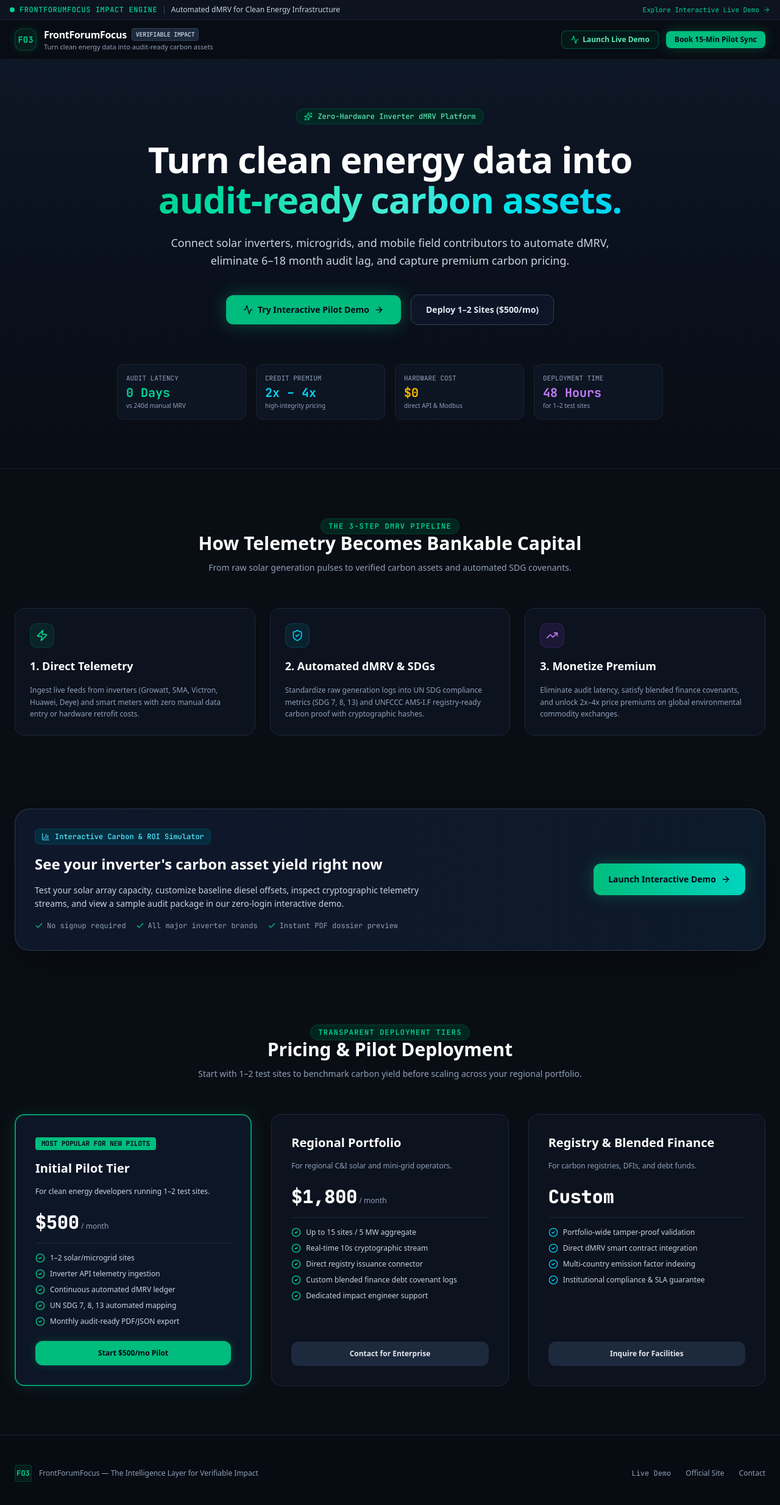
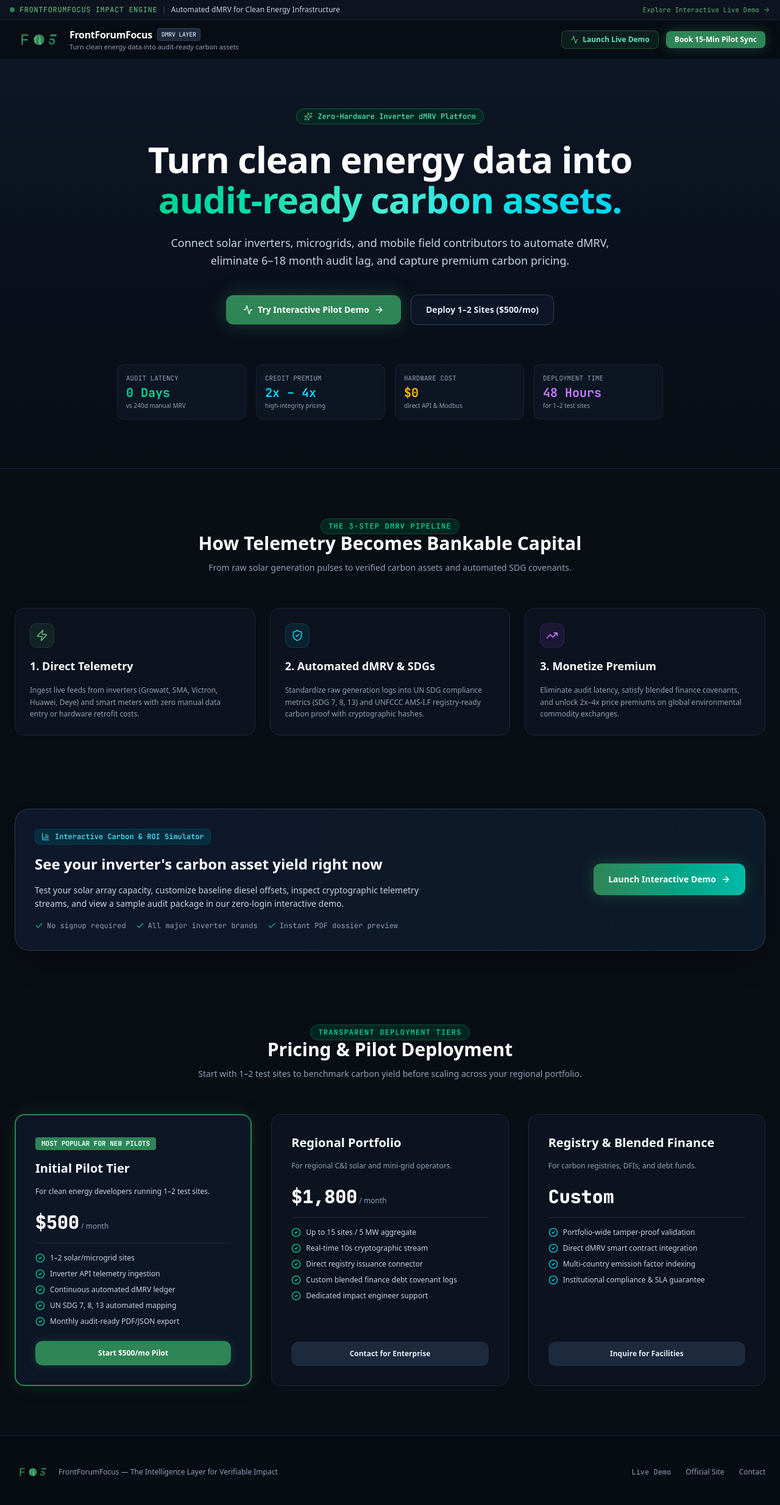
Before and after one commit to palontologist/impact-dash, a Next.js app: page / in a window 1280 px wide. Shown: the top 2468 px of the page at 61% size. Built offline with nearby package versions, Linux system fonts and the light colour scheme.

Commit message:
feat: embed FO3 globe logo in header and footer across homepage

```diff
--- a/app/page.tsx
+++ b/app/page.tsx
@@ -19,19 +19,19 @@ import {
 
 export default function HomePage() {
   return (
-    <div className="min-h-screen bg-[#090D14] text-slate-100 font-sans selection:bg-emerald-500/30 selection:text-emerald-200">
+    <div className="min-h-screen bg-[#090D14] text-slate-100 font-sans selection:bg-[#2E8556]/30 selection:text-emerald-200">
       {/* Top Banner */}
       <div className="border-b border-slate-800/80 bg-[#0d131f] px-4 py-2 text-xs text-slate-400">
         <div className="max-w-7xl mx-auto flex flex-wrap items-center justify-between gap-3">
           <div className="flex items-center gap-2">
-            <span className="flex h-2 w-2 rounded-full bg-emerald-400 animate-pulse"></span>
-            <span className="font-mono text-emerald-400 font-medium tracking-wide">FRONTFORUMFOCUS IMPACT ENGINE</span>
+            <span className="flex h-2 w-2 rounded-full bg-[#2E8556] animate-pulse"></span>
+            <span className="font-mono text-[#5DAE74] font-medium tracking-wide">FRONTFORUMFOCUS IMPACT ENGINE</span>
             <span className="hidden sm:inline text-slate-600">|</span>
             <span className="hidden sm:inline text-slate-300">Automated dMRV for Clean Energy Infrastructure</span>
           </div>
           <Link
             href="/demo"
-            className="flex items-center gap-1.5 text-[11px] font-mono text-emerald-400 hover:text-emerald-300 transition"
+            className="flex items-center gap-1.5 text-[11px] font-mono text-[#5DAE74] hover:text-emerald-300 transition"
           >
             <span>Explore Interactive Live Demo</span>
             <ArrowRight className="w-3 h-3" />
@@ -43,28 +43,28 @@ export default function HomePage() {
       <header className="border-b border-slate-800/60 bg-[#090D14]/90 backdrop-blur-md sticky top-0 z-40">
         <div className="max-w-7xl mx-auto px-4 sm:px-6 h-16 flex items-center justify-between">
           <div className="flex items-center gap-3">
-            <div className="flex h-9 w-9 items-center justify-center rounded-lg bg-emerald-500/10 border border-emerald-500/30 text-emerald-400 font-bold font-mono text-sm shadow-[0_0_15px_rgba(16,185,129,0.15)]">
-              FO3
-            </div>
-            <div>
-              <span className="font-semibold tracking-tight text-white flex items-center gap-2">
-                FrontForumFocus <span className="text-[10px] uppercase font-mono px-1.5 py-0.5 rounded bg-slate-800 text-slate-300 border border-slate-700">Verifiable Impact</span>
-              </span>
-              <p className="text-[11px] text-slate-400 hidden sm:block">Turn clean energy data into audit-ready carbon assets</p>
-            </div>
+            <Link href="/" className="flex items-center gap-2.5">
+              <img src="/logo.svg" alt="FrontForumFocus FO3 Logo" className="h-8 w-auto" />
+              <div>
+                <span className="font-semibold tracking-tight text-white flex items-center gap-2">
+                  FrontForumFocus <span className="text-[10px] uppercase font-mono px-1.5 py-0.5 rounded bg-slate-800 text-slate-300 border border-slate-700">dMRV Layer</span>
+                </span>
+                <p className="text-[11px] text-slate-400 hidden sm:block">Turn clean energy data into audit-ready carbon assets</p>
+              </div>
+            </Link>
           </div>
 
           <div className="flex items-center gap-3">
             <Link
               href="/demo"
-              className="flex items-center gap-1.5 px-3.5 py-1.5 rounded-md border border-emerald-500/40 bg-emerald-950/40 text-emerald-300 text-xs font-semibold hover:bg-emerald-900/60 transition"
+              className="flex items-center gap-1.5 px-3.5 py-1.5 rounded-md border border-[#2E8556]/50 bg-[#2E8556]/15 text-emerald-300 text-xs font-semibold hover:bg-[#2E8556]/25 transition"
             >
-              <Activity className="w-3.5 h-3.5 text-emerald-400" />
+              <Activity className="w-3.5 h-3.5 text-[#5DAE74]" />
               <span>Launch Live Demo</span>
             </Link>
             <a
               href="mailto:george.karani@startupgrind.com?subject=FrontForumFocus%20Pilot%20Inquiry"
-              className="hidden sm:flex items-center gap-1.5 px-3.5 py-1.5 rounded-md bg-emerald-500 text-slate-950 text-xs font-semibold hover:bg-emerald-400 transition shadow-[0_0_20px_rgba(16,185,129,0.3)]"
+              className="hidden sm:flex items-center gap-1.5 px-3.5 py-1.5 rounded-md bg-[#2E8556] text-white text-xs font-semibold hover:bg-[#267048] transition shadow-[0_0_20px_rgba(46,133,86,0.4)]"
             >
               Book 15-Min Pilot Sync
             </a>
@@ -77,8 +77,8 @@ export default function HomePage() {
         <div className="absolute inset-0 bg-[radial-gradient(circle_at_top,_var(--tw-gradient-stops))] from-emerald-900/20 via-transparent to-transparent pointer-events-none"></div>
 
         <div className="max-w-5xl mx-auto text-center space-y-6 relative z-10">
-          <div className="inline-flex items-center gap-2 px-3 py-1 rounded-full bg-emerald-950/80 border border-emerald-800/50 text-emerald-300 text-xs font-medium font-mono">
-            <Sparkles className="w-3.5 h-3.5 text-emerald-400" />
+          <div className="inline-flex items-center gap-2 px-3 py-1 rounded-full bg-emerald-950/80 border border-[#2E8556]/50 text-emerald-300 text-xs font-medium font-mono">
+            <Sparkles className="w-3.5 h-3.5 text-[#5DAE74]" />
             Zero-Hardware Inverter dMRV Platform
           </div>
 
@@ -96,7 +96,7 @@ export default function HomePage() {
           <div className="pt-4 flex flex-col sm:flex-row items-center justify-center gap-4">
             <Link
               href="/demo"
-              className="w-full sm:w-auto px-7 py-3.5 rounded-xl bg-emerald-500 hover:bg-emerald-400 text-slate-950 text-sm font-bold transition flex items-center justify-center gap-2 shadow-[0_0_30px_rgba(16,185,129,0.35)]"
+              className="w-full sm:w-auto px-7 py-3.5 rounded-xl bg-[#2E8556] hover:bg-[#267048] text-white text-sm font-bold transition flex items-center justify-center gap-2 shadow-[0_0_30px_rgba(46,133,86,0.4)]"
             >
               <Activity className="w-4 h-4" />
               Try Interactive Pilot Demo
@@ -140,7 +140,7 @@ export default function HomePage() {
       {/* How Physical Telemetry Becomes Bankable Capital */}
       <section className="py-20 px-4 sm:px-6 max-w-7xl mx-auto">
         <div className="text-center max-w-3xl mx-auto mb-14 space-y-3">
-          <span className="text-xs font-mono font-semibold uppercase tracking-wider text-emerald-400 bg-emerald-950/80 border border-emerald-800/40 px-3 py-1 rounded-full">
+          <span className="text-xs font-mono font-semibold uppercase tracking-wider text-emerald-400 bg-emerald-950/80 border border-[#2E8556]/40 px-3 py-1 rounded-full">
             The 3-Step dMRV Pipeline
           </span>
           <h2 className="text-2xl sm:text-3xl font-bold text-white">How Telemetry Becomes Bankable Capital</h2>
@@ -151,7 +151,7 @@ export default function HomePage() {
 
         <div className="grid grid-cols-1 md:grid-cols-3 gap-6">
           <div className="p-6 rounded-2xl border border-slate-800 bg-[#0c121e] space-y-4 hover:border-slate-700 transition">
-            <div className="w-10 h-10 rounded-xl bg-emerald-500/10 border border-emerald-500/20 flex items-center justify-center text-emerald-400">
+            <div className="w-10 h-10 rounded-xl bg-[#2E8556]/15 border border-[#2E8556]/30 flex items-center justify-center text-[#5DAE74]">
               <Zap className="w-5 h-5" />
             </div>
             <h3 className="text-lg font-bold text-white">1. Direct Telemetry</h3>
@@ -203,7 +203,7 @@ export default function HomePage() {
 
           <Link
             href="/demo"
-            className="px-6 py-4 rounded-xl bg-gradient-to-r from-emerald-500 to-teal-400 hover:from-emerald-400 hover:to-teal-300 text-slate-950 font-bold text-sm flex items-center gap-2 shadow-[0_0_25px_rgba(16,185,129,0.3)] shrink-0 transition"
+            className="px-6 py-4 rounded-xl bg-gradient-to-r from-[#2E8556] to-teal-500 hover:from-[#267048] hover:to-teal-400 text-white font-bold text-sm flex items-center gap-2 shadow-[0_0_25px_rgba(46,133,86,0.4)] shrink-0 transition"
           >
             Launch Interactive Demo
             <ArrowRight className="w-4 h-4" />
@@ -214,7 +214,7 @@ export default function HomePage() {
       {/* Pricing & Pilot Packages */}
       <section className="py-20 px-4 sm:px-6 max-w-7xl mx-auto">
         <div className="text-center max-w-3xl mx-auto mb-14 space-y-3">
-          <span className="text-xs font-mono font-semibold uppercase tracking-wider text-emerald-400 bg-emerald-950/80 border border-emerald-800/40 px-3 py-1 rounded-full">
+          <span className="text-xs font-mono font-semibold uppercase tracking-wider text-emerald-400 bg-emerald-950/80 border border-[#2E8556]/40 px-3 py-1 rounded-full">
             Transparent Deployment Tiers
           </span>
           <h2 className="text-2xl sm:text-3xl font-bold text-white">Pricing & Pilot Deployment</h2>
@@ -225,9 +225,9 @@ export default function HomePage() {
 
         <div className="grid grid-cols-1 md:grid-cols-3 gap-8">
           {/* Pilot Package */}
-          <div className="p-8 rounded-2xl border-2 border-emerald-500/80 bg-[#0c1626] relative space-y-6 shadow-[0_0_30px_rgba(16,185,129,0.15)] flex flex-col justify-between">
+          <div className="p-8 rounded-2xl border-2 border-[#2E8556] bg-[#0c1626] relative space-y-6 shadow-[0_0_30px_rgba(46,133,86,0.2)] flex flex-col justify-between">
             <div className="space-y-4">
-              <div className="inline-block px-2.5 py-0.5 rounded bg-emerald-500 text-slate-950 text-[11px] font-bold uppercase font-mono">
+              <div className="inline-block px-2.5 py-0.5 rounded bg-[#2E8556] text-white text-[11px] font-bold uppercase font-mono">
                 Most Popular for New Pilots
               </div>
               <h3 className="text-xl font-bold text-white">Initial Pilot Tier</h3>
@@ -249,7 +249,7 @@ export default function HomePage() {
 
             <a
               href="mailto:george.karani@startupgrind.com?subject=Deploy%20%24500%2Fmo%20FrontForumFocus%20Pilot"
-              className="w-full py-3 rounded-xl bg-emerald-500 hover:bg-emerald-400 text-slate-950 font-bold text-xs text-center transition block shadow-[0_0_15px_rgba(16,185,129,0.25)]"
+              className="w-full py-3 rounded-xl bg-[#2E8556] hover:bg-[#267048] text-white font-bold text-xs text-center transition block shadow-[0_0_15px_rgba(46,133,86,0.3)]"
             >
               Start $500/mo Pilot
             </a>
@@ -315,9 +315,7 @@ export default function HomePage() {
       <footer className="border-t border-slate-800/80 bg-[#070b12] py-12 px-4 sm:px-6 text-xs text-slate-400">
         <div className="max-w-7xl mx-auto flex flex-col sm:flex-row items-center justify-between gap-6">
           <div className="flex items-center gap-3">
-            <div className="flex h-7 w-7 items-center justify-center rounded bg-emerald-500/10 border border-emerald-500/20 text-emerald-400 font-mono font-bold text-xs">
-              FO3
-            </div>
+            <img src="/logo.svg" alt="FO3 Logo" className="h-6 w-auto" />
             <span>FrontForumFocus — The Intelligence Layer for Verifiable Impact</span>
           </div>
           <div className="flex items-center gap-6">
```
